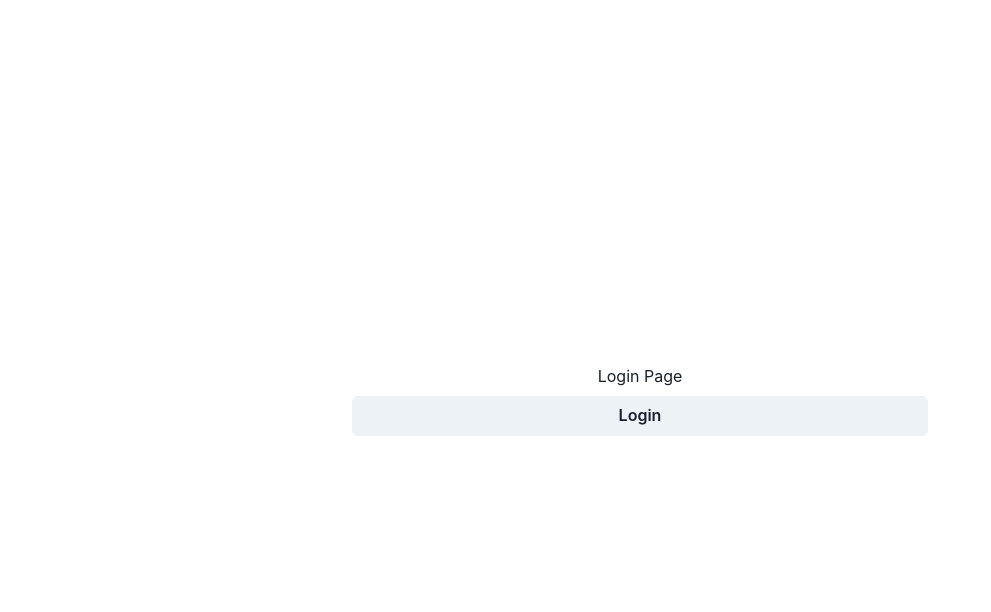
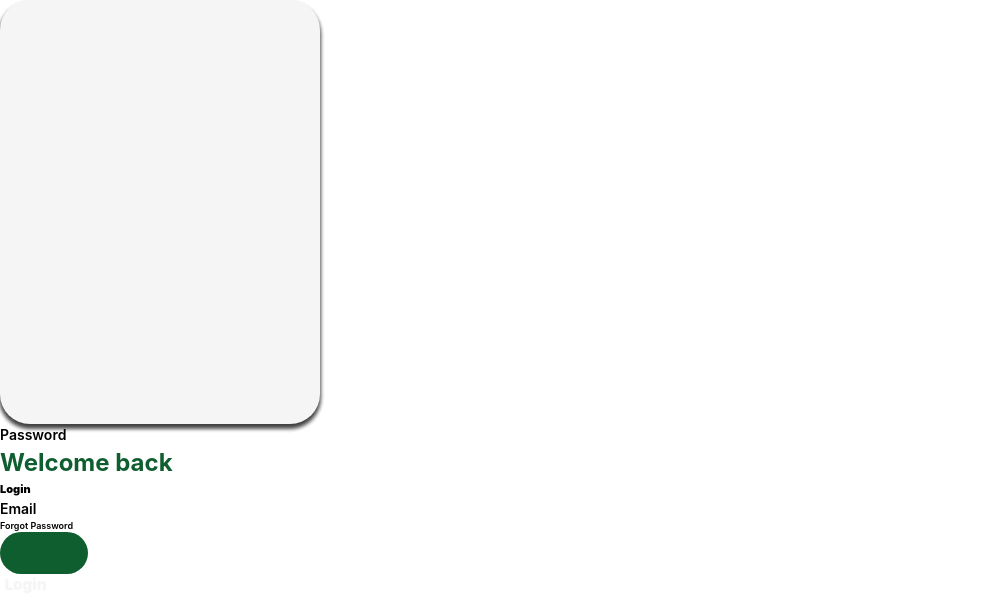
Before and after one commit to SurajDashsk/FirstApp, a Next.js app: page /login in a window 1280 px wide. Shown: the top 612 px of the page, without its empty margins (0-991 px from the left). Built offline with nearby package versions, Linux system fonts and the light colour scheme.

Commit message:
changes in loginpage was made

```diff
--- a/pages/login.js
+++ b/pages/login.js
@@ -1,16 +1,90 @@
-import { Button, Stack, Text } from '@chakra-ui/react'
+//import { Button, Stack, Text } from '@chakra-ui/react'
+//import React from 'react'
+
+
+// const LoginPage = ({}) => {
+//   return (
+//     <Stack justifyContent={'center'} alignItems={'center'} className='h-screen w-screen' >
+//         <Stack width={'xl'}>
+//             <Text align={'center'}>Login Page</Text>
+//             <Button>Login</Button>
+//         </Stack>
+//     </Stack>
+//   )
+// }
+
+// export default LoginPage;
+
+
+import { Box, Text } from '@chakra-ui/react'
 import React from 'react'
 
 
-const LoginPage = ({}) => {
-  return (
-    <Stack justifyContent={'center'} alignItems={'center'} className='h-screen w-screen' >
-        <Stack width={'xl'}>
-            <Text align={'center'}>Login Page</Text>
-            <Button>Login</Button>
-        </Stack>
-    </Stack>
-  )
-}
+export const App = () => (
+  <Box>
+    <Box
+      borderRadius="30px"
+      width="320px"
+      height="424px"
+      maxWidth="100%"
+      background="#F5F5F5"
+      boxShadow="0px 4px 4px 0px rgba(0, 0, 0, 0.25), 0px 4px 4px 0px rgba(0, 0, 0, 0.25), 0px 4px 4px 0px rgba(0, 0, 0, 0.25), 0px 4px 4px 0px rgba(0, 0, 0, 0.25), 0px 4px 4px 0px rgba(0, 0, 0, 0.25)"
+    />
+    <Text
+      fontFamily="Inter"
+      fontWeight="semibold"
+      fontSize="14px"
+      color="#000000"
+    >
+      Password
+    </Text>
+    <Text fontFamily="Inter" fontWeight="bold" fontSize="24px" color="#0F5E2F">
+      Welcome back
+    </Text>
+    <Text
+      fontFamily="Inter"
+      fontWeight="black"
+      fontSize="11px"
+      color="#000000"
+      width="32px"
+    >
+      Login
+    </Text>
+    <span className="unsupported" />
+    <Text
+      fontFamily="Inter"
+      fontWeight="semibold"
+      fontSize="14px"
+      color="#000000"
+    >
+      Email
+    </Text>
+    <span className="unsupported" />
+    <span className="unsupported" />
+    <Text
+      fontFamily="Inter"
+      fontWeight="semibold"
+      fontSize="9px"
+      color="#000000"
+    >
+      Forgot Password
+    </Text>
+    <Box borderRadius="70px" width="88px" height="42px" background="#0F5E2F" />
+    <Text
+      fontFamily="Inter"
+      fontWeight="black"
+      fontSize="15px"
+      color="#F5F5F5"
+      width="51px"
+      textAlign="center"
+    >
+      Login
+    </Text>
+  </Box>
+)
 
-export default LoginPage;
+
+
+
+
+export default App;
```
